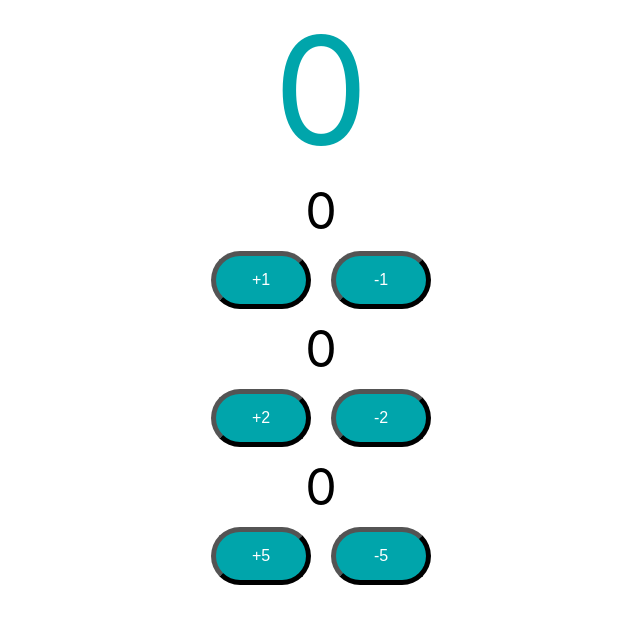
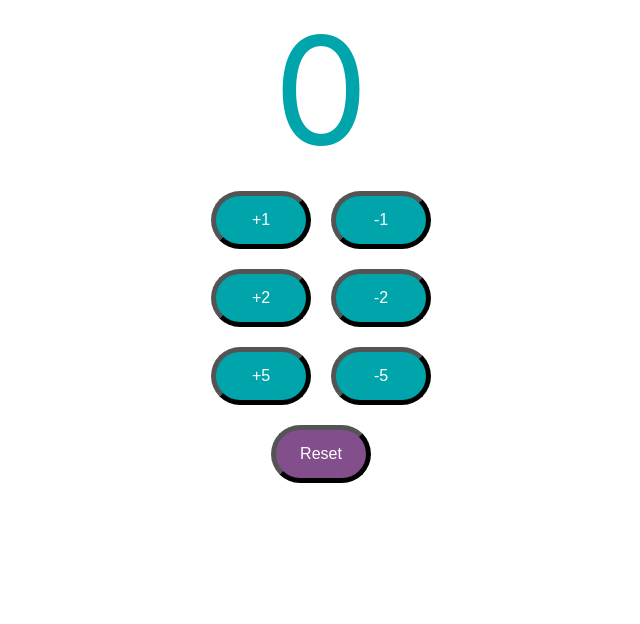
Before and after one commit to roshan395/counter-react, a React (Create React App) app: page / in a window 1280 px wide. Shown: the top 624 px of the page, without its empty margins (319-959 px from the left). Built offline with nearby package versions, Linux system fonts and the light colour scheme.

Commit message:
functioning counter app

```diff
--- a/src/components/counter/Counter.css
+++ b/src/components/counter/Counter.css
@@ -1,7 +1,6 @@
 
-.CountButton {
+button {
     font-size:16px;
-    background-color:#00a5ab;
     width:100px;
     margin:10px;
     color:white;
@@ -9,6 +8,10 @@
     border-radius:30px;
     border-color: black;
     border-width: 5px;
+}
+
+.CountButton {
+    background-color:#00a5ab;
 }
 
 .Count {
@@ -20,3 +23,6 @@
     font-size: 150px;
     color: #00a5ab;
 }
+.resetButton {
+    background-color:#824f8c;
+}
--- a/src/components/counter/Counter.jsx
+++ b/src/components/counter/Counter.jsx
@@ -1,5 +1,5 @@
 import { useState } from 'react'
-import { PropTypes } from 'prop-types';
+import CounterButton from './CounterButton';
 import './Counter.css'
 
 export default function Counter(){
@@ -12,6 +12,10 @@ export default function Counter(){
 
     function decrementCounterParentFunction(increaseBy){
         setCount(count - increaseBy)
+    }
+
+    function resetCount() {
+        setCount(0)
     }
 
     return(
@@ -29,45 +33,7 @@ export default function Counter(){
             incrementMethod={incrementCounterParentFunction}
             decrementMethod={decrementCounterParentFunction}>
             </CounterButton>
+            <button className='resetButton' onClick={resetCount}>Reset</button>
         </>
     )
 }
-
-function CounterButton({increaseBy, incrementMethod, decrementMethod}) {
-
-    const [count, setCount] = useState(0);
-
-    function incrementCounterFunction(){
-        setCount(count + increaseBy)
-        incrementMethod(increaseBy)
-    }
-
-    function decrementCounterFunction() {
-        setCount(count - increaseBy)
-        decrementMethod(increaseBy)
-    }
-
-    return (
-        <div className="CounterButton">
-            <span className="Count">{count}</span>
-            <div>
-                <button className="CountButton"
-                    onClick={incrementCounterFunction}
-                >+{increaseBy}</button>
-                <button className="CountButton"
-                    onClick={decrementCounterFunction}
-                >-{increaseBy}</button>
-            </div>
-        </div>
-    )
-}
-
-//adding constaraints on property
-CounterButton.propTypes =  {
-    increaseBy: PropTypes.number
-}
-
-//adding default values to props
-CounterButton.defaultProps = {
-    increaseBy: 1
-}
--- /dev/null
+++ b/src/components/counter/CounterButton.jsx
@@ -0,0 +1,41 @@
+import { useState } from 'react'
+import { PropTypes } from 'prop-types';
+import './Counter.css'
+
+export default function CounterButton({increaseBy, incrementMethod, decrementMethod}) {
+
+    const [count, setCount] = useState(0);
+
+    function incrementCounterFunction(){
+        setCount(count + increaseBy)
+        incrementMethod(increaseBy)
+    }
+
+    function decrementCounterFunction() {
+        setCount(count - increaseBy)
+        decrementMethod(increaseBy)
+    }
+
+    return (
+        <div className="CounterButton">
+            <div>
+                <button className="CountButton"
+                    onClick={incrementCounterFunction}
+                >+{increaseBy}</button>
+                <button className="CountButton"
+                    onClick={decrementCounterFunction}
+                >-{increaseBy}</button>
+            </div>
+        </div>
+    )
+}
+
+//adding constaraints on property
+CounterButton.propTypes =  {
+    increaseBy: PropTypes.number
+}
+
+//adding default values to props
+CounterButton.defaultProps = {
+    increaseBy: 1
+}
```
